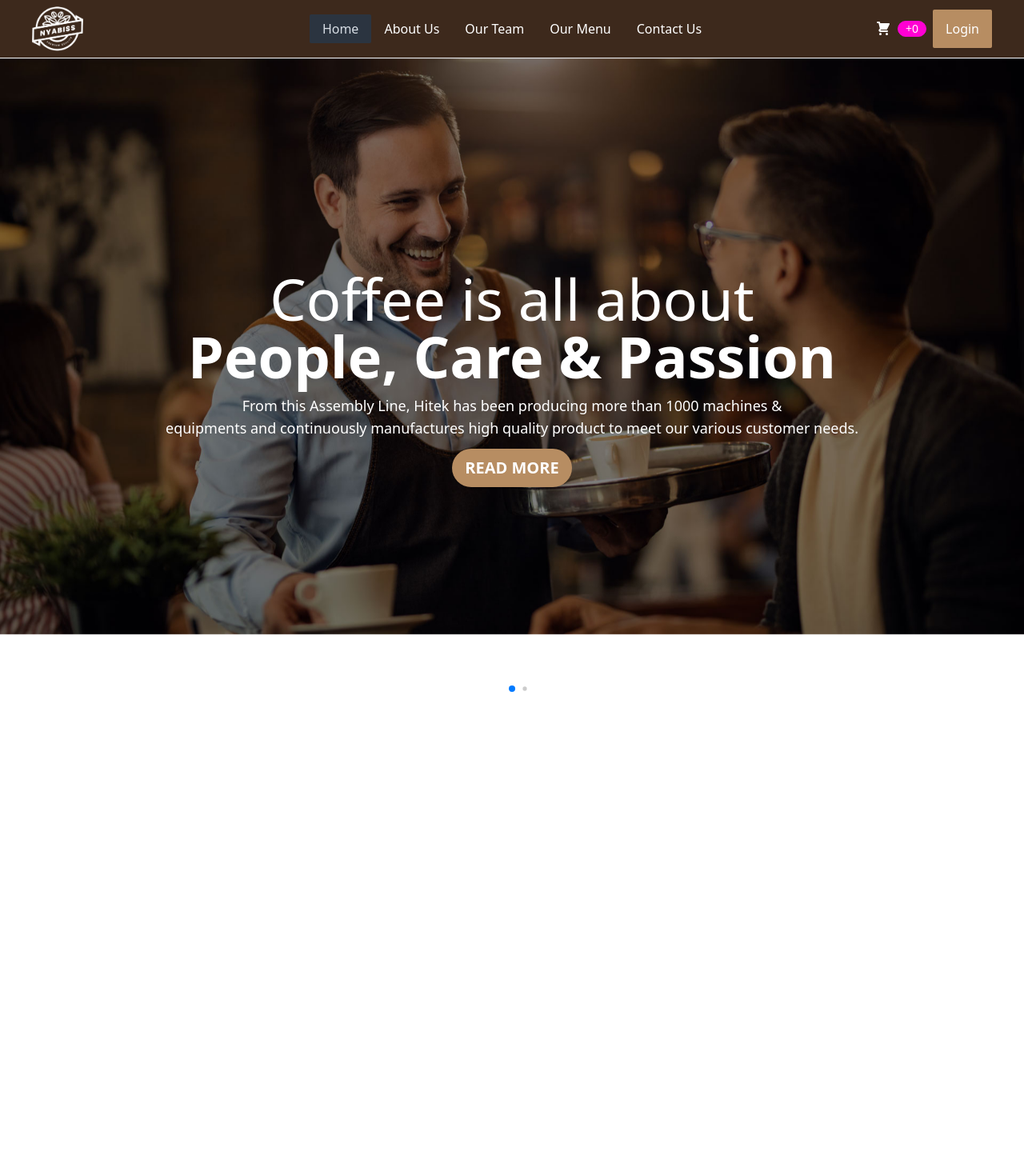
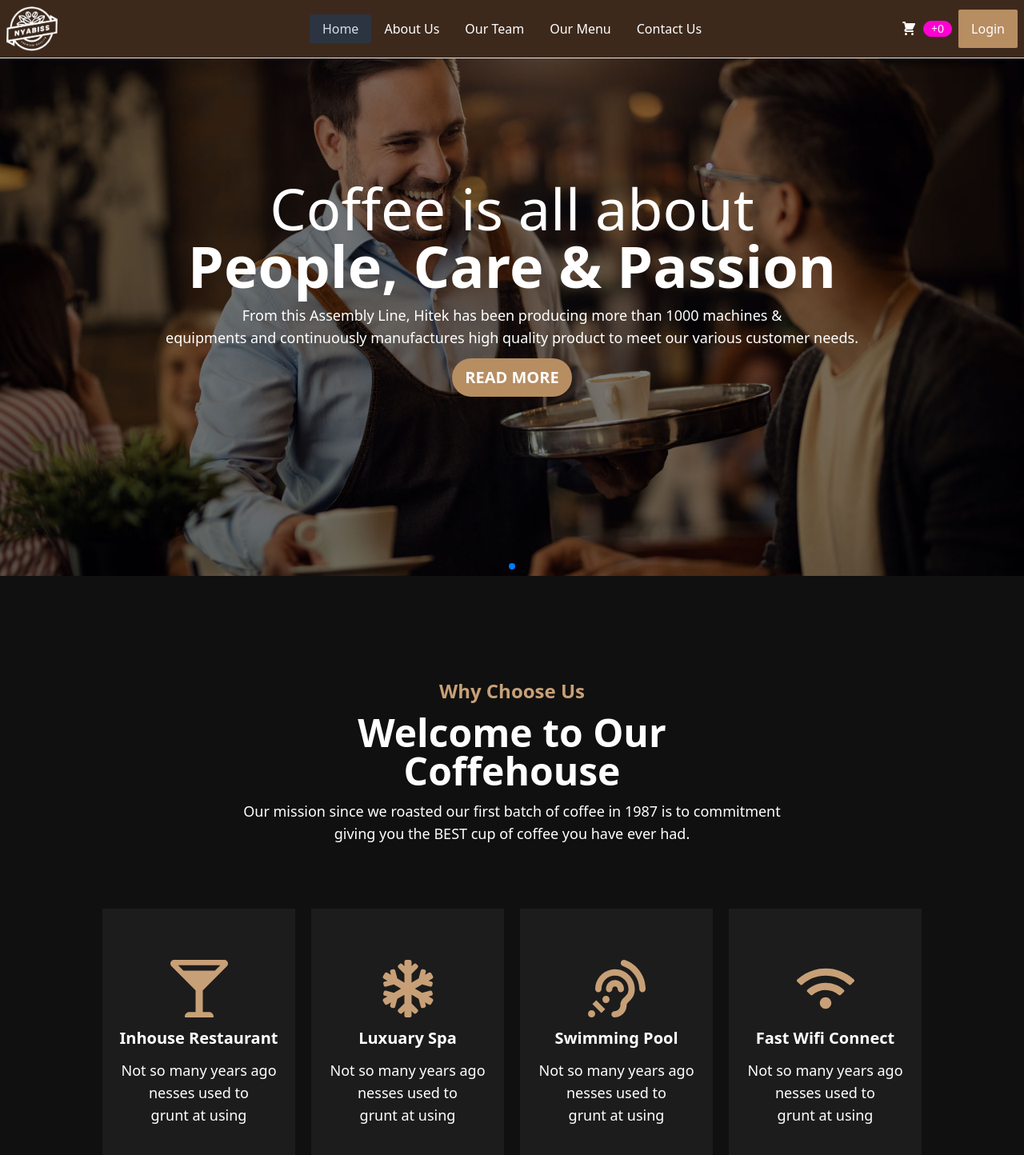
Before and after one commit to Saifulkhandaker/cafe-client, a React (Vite) app: page / in a window 1280 px wide. Shown: the top 1444 px of the page at 80% size. Before the commit the page ends 873 px from the top, so only its background shows below. Built offline with nearby package versions, Linux system fonts and the light colour scheme.

Commit message:
choose us section added in home page

```diff
--- a/src/Components/Banner.jsx
+++ b/src/Components/Banner.jsx
@@ -15,7 +15,7 @@ const Banner = () => {
                     dynamicBullets: true,
                     }}
                     modules={[Pagination]}
-                    className="mySwiper md:h-screen"
+                    className="mySwiper "
                     autoplay={{ delay: 1000}}
                 >
                     <SwiperSlide><img src={banner1} alt="" /></SwiperSlide>
--- /dev/null
+++ b/src/Components/ChoseUs.jsx
@@ -0,0 +1,38 @@
+import { FaAssistiveListeningSystems, FaGlassMartiniAlt, FaSnowflake, FaWifi } from "react-icons/fa";
+
+const ChoseUs = () => {
+    return (
+        <div className="bg-[#101010] py-20 lg:py-32">
+            <div className="text-white text-center  space-y-3">
+                <h2 className="text-2xl text-[#C8A077] font-bold">Why Choose Us</h2>
+                <h1 className="text-3xl md:text-5xl font-extrabold">Welcome to Our <br /> Coffehouse</h1>
+                <p className="text-sm md:text-lg">Our mission since we roasted our first batch of coffee in 1987 is to commitment <br /> giving you the BEST cup of coffee you have ever had.</p>
+            </div>
+            <div className="grid grid-cols-1 md:grid-cols-2 lg:grid-cols-4 gap-5 w-[80%] mx-auto mt-10 lg:mt-20">
+                <div className=" text-center flex flex-col items-center space-y-3 text-white bg-[#1C1C1C] py-16 px-3">
+                    <p className="text-[#C8A077] text-7xl"><FaGlassMartiniAlt /></p>
+                    <h3 className="text-xl font-bold">Inhouse Restaurant</h3>
+                    <p className="text-lg text-center">Not so many years ago nesses used to <br /> grunt at using</p>
+                </div>
+                <div className=" text-center flex flex-col items-center space-y-3 text-white bg-[#1C1C1C] py-16 px-3">
+                    <p className="text-[#C8A077] text-7xl"><FaSnowflake /></p>
+                    <h3 className="text-xl font-bold">Luxuary Spa</h3>
+                    <p className="text-lg text-center">Not so many years ago nesses used to <br /> grunt at using</p>
+                </div>
+                <div className=" text-center flex flex-col items-center space-y-3 text-white bg-[#1C1C1C] py-16 px-3">
+                    <p className="text-[#C8A077] text-7xl"><FaAssistiveListeningSystems /></p>
+                    <h3 className="text-xl font-bold">Swimming Pool</h3>
+                    <p className="text-lg text-center">Not so many years ago nesses used to <br /> grunt at using</p>
+                </div>
+                <div className=" text-center flex flex-col items-center space-y-3 text-white bg-[#1C1C1C] py-16 px-3">
+                    <p className="text-[#C8A077] text-7xl"><FaWifi /></p>
+                    <h3 className="text-xl font-bold">Fast Wifi Connect</h3>
+                    <p className="text-lg text-center">Not so many years ago nesses used to <br /> grunt at using</p>
+                </div>
+            </div>
+
+        </div>
+    );
+};
+
+export default ChoseUs;
--- a/src/Pages/Home/Home.jsx
+++ b/src/Pages/Home/Home.jsx
@@ -1,10 +1,12 @@
 import React from 'react';
 import Banner from '../../Components/Banner';
+import ChoseUs from '../../Components/ChoseUs';
 
 const Home = () => {
     return (
         <div>
             <Banner></Banner>
+            <ChoseUs></ChoseUs>
         </div>
     );
 };
--- a/src/Pages/Shared/Navbar.jsx
+++ b/src/Pages/Shared/Navbar.jsx
@@ -12,20 +12,20 @@ const Navbar = () => {
             <li><NavLink className="text-[16px] font-medium rounded-sm " to="/contactUs">Contact Us</NavLink></li>
         </>
     return (
-        <div className="text-white border-b" >
-            <div className="navbar bg-[#3D291C] lg:px-10">
+        <div className="text-white border-b lg:fixed lg:z-20 w-full" >
+            <div className="navbar bg-[#3D291C]">
                 <div className="navbar-start z-30 ">
                     <div className="dropdown ">
                     <div tabIndex={0} role="button" className="btn btn-ghost lg:hidden">
                         <svg xmlns="http://www.w3.org/2000/svg" className="h-5 w-5" fill="none" viewBox="0 0 24 24" stroke="currentColor"><path strokeLinecap="round" strokeLinejoin="round" strokeWidth="2" d="M4 6h16M4 12h8m-8 6h16" /></svg>
                     </div>
-                    <ul tabIndex={0} className="bg-[#3D291C] menu menu-sm dropdown-content mt-3 z-[1] p-2 shadow bg-base-100 rounded-box w-52">
+                    <ul tabIndex={0} className="bg-[#3D291C] menu menu-sm dropdown-content mt-3 z-[1] p-2 shadow rounded-box w-52">
                         {navlinks}
                     </ul>
                     </div>
                     <img className="w-16" src={logo} alt="" />
                 </div>
-                <div className="navbar-center hidden lg:flex">
+                <div className="navbar-center hidden lg:flex ">
                     <ul className="menu menu-horizontal px-1">
                         {navlinks}
                     </ul>
```
